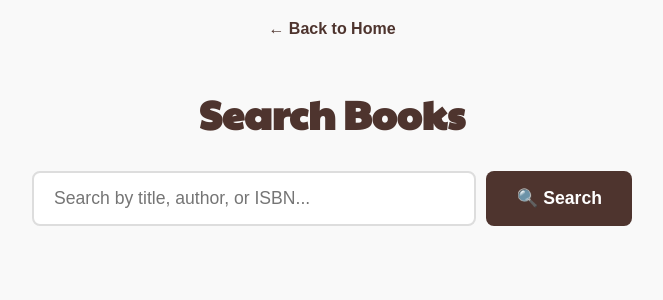
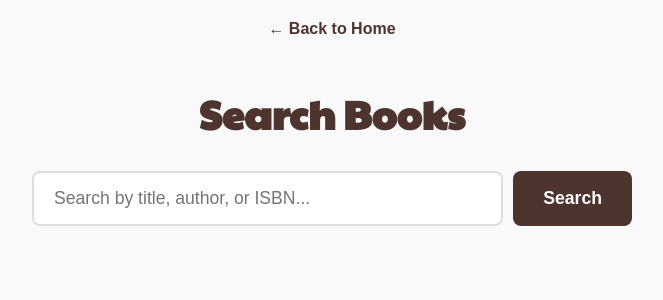
Before and after one commit to suwubh/ReadHaven, a Next.js app: page /search in a window 1280 px wide. Shown: the top 300 px of the page, without its empty margins (308-971 px from the left). Built offline with nearby package versions, Linux system fonts and the light colour scheme.

Commit message:
Changed a bit ui in search

```diff
--- a/app/search/SearchClient.tsx
+++ b/app/search/SearchClient.tsx
@@ -100,7 +100,7 @@ export default function SearchClient() {
             className="search-input-large"
           />
           <button type="submit" className="search-btn">
-            🔍 Search
+            Search
           </button>
         </form>
       </div>
@@ -108,7 +108,7 @@ export default function SearchClient() {
       <div className="search-results-container">
         {loading && (
           <div className="loading-spinner" aria-live="polite">
-            <span>🔄 Searching...</span>
+            <span>Searching...</span>
           </div>
         )}
 
@@ -120,7 +120,6 @@ export default function SearchClient() {
 
         {!loading && !error && query && books.length === 0 && (
           <div className="no-results">
-            <div className="no-results-icon">📚</div>
             <h3>No books found for "{query}"</h3>
             <p>Try different keywords or check your spelling</p>
           </div>
```
